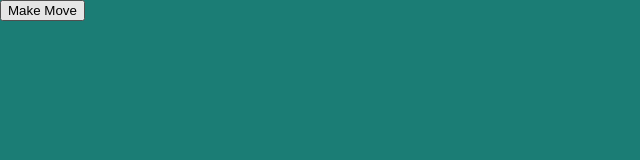
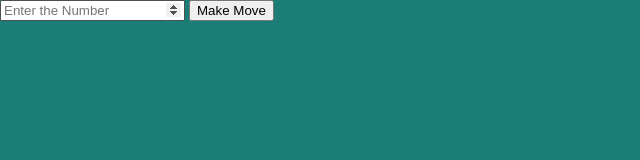
Before and after one commit to dinu273/Hanoi-Tower_Week-10, a plain HTML site: page index.html in a window 1280 px wide. Shown: the whole page, without its empty margins (0-640 px from the left). Drawn offline with Linux system fonts and the light colour scheme.

Commit message:
Update index.html

```diff
--- a/index.html
+++ b/index.html
@@ -6,8 +6,8 @@
  </head>
 
  <body>
+    <input type="number" id="numDisk" placeholder="Enter the Number">
     <button onclick="makeMove()" id ="makemove" width="40">Make Move</button>
-
     <div class="game" id="game"></div>
 
     <script src="tower.js"></script>
```
Lines whose indentation alone changed are shown as unchanged.
